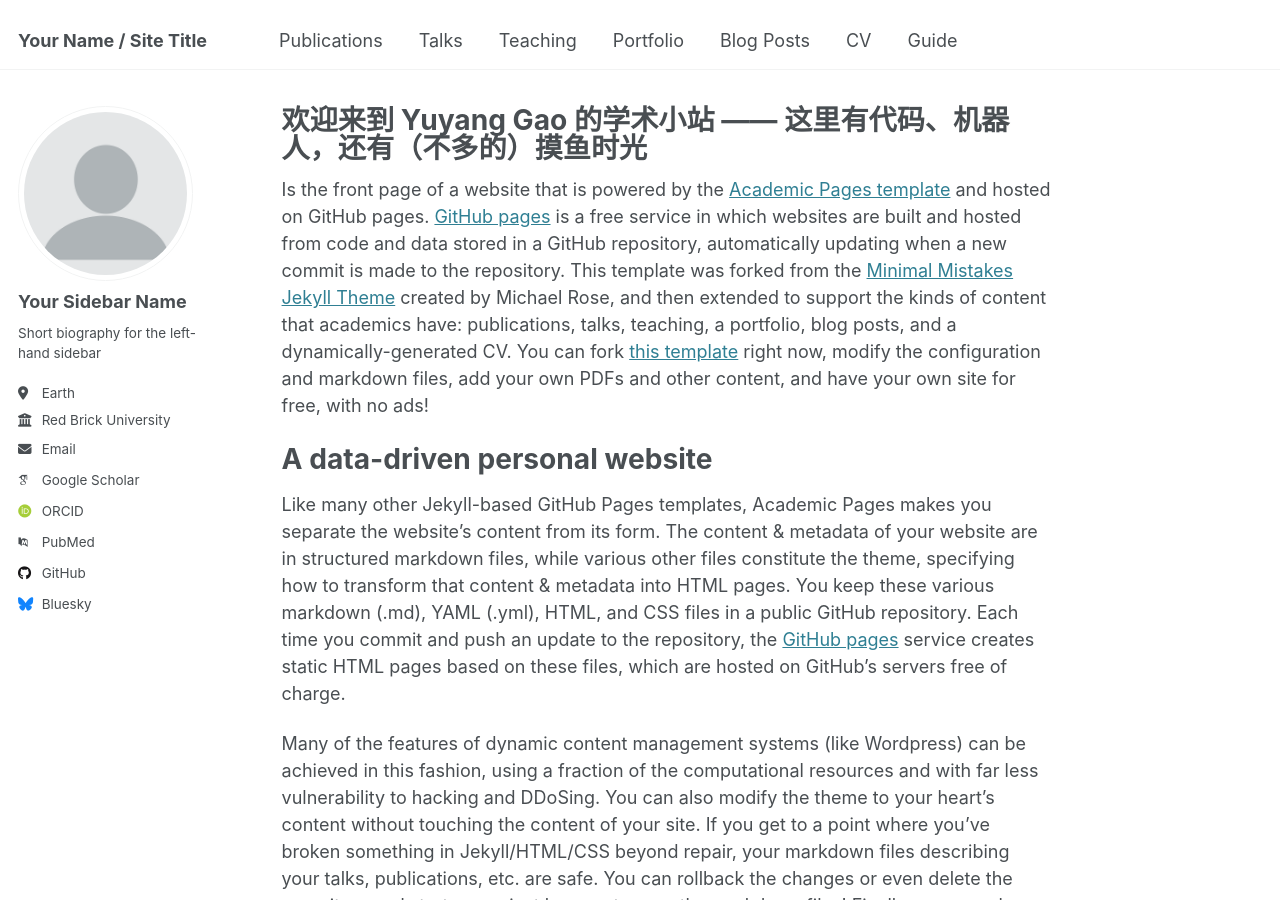
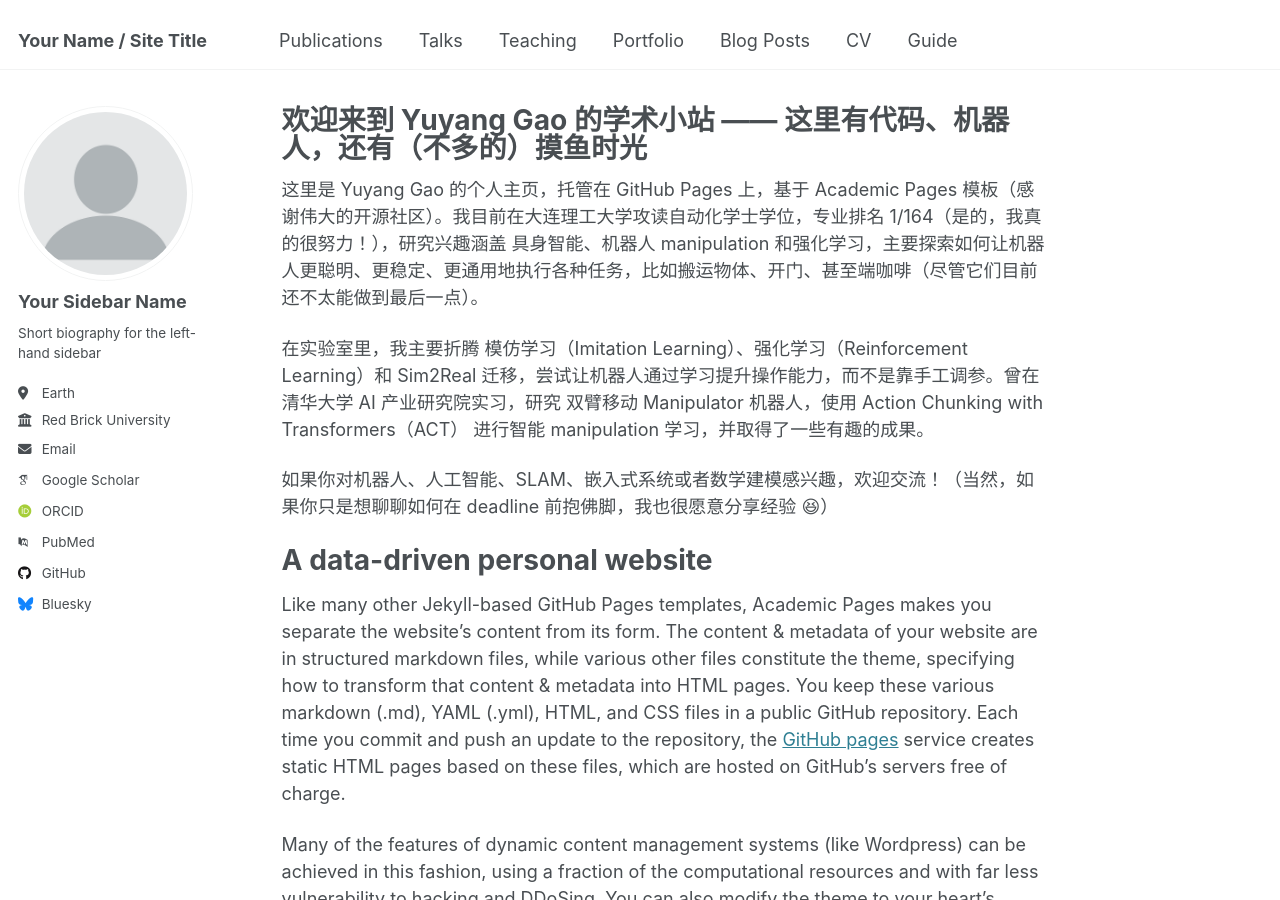
Before and after one commit to AndyGao6186/AndyGao6186.github.io, a Jekyll site: the page built from _pages/about.md, in a window 1280 px wide and 900 px high. Built offline with Jekyll 4.4.1, drawn with Linux system fonts in a browser that asks for light colours; some web fonts are replaced.

Commit message:
Update about.md

```diff
--- a/_pages/about.md
+++ b/_pages/about.md
@@ -7,7 +7,11 @@ redirect_from:
   - /about.html
 ---
 
-Is the front page of a website that is powered by the [Academic Pages template](https://github.com/academicpages/academicpages.github.io) and hosted on GitHub pages. [GitHub pages](https://pages.github.com) is a free service in which websites are built and hosted from code and data stored in a GitHub repository, automatically updating when a new commit is made to the repository. This template was forked from the [Minimal Mistakes Jekyll Theme](https://mmistakes.github.io/minimal-mistakes/) created by Michael Rose, and then extended to support the kinds of content that academics have: publications, talks, teaching, a portfolio, blog posts, and a dynamically-generated CV. You can fork [this template](https://github.com/academicpages/academicpages.github.io) right now, modify the configuration and markdown files, add your own PDFs and other content, and have your own site for free, with no ads!
+这里是 Yuyang Gao 的个人主页，托管在 GitHub Pages 上，基于 Academic Pages 模板（感谢伟大的开源社区）。我目前在大连理工大学攻读自动化学士学位，专业排名 1/164（是的，我真的很努力！），研究兴趣涵盖 具身智能、机器人 manipulation 和强化学习，主要探索如何让机器人更聪明、更稳定、更通用地执行各种任务，比如搬运物体、开门、甚至端咖啡（尽管它们目前还不太能做到最后一点）。
+
+在实验室里，我主要折腾 模仿学习（Imitation Learning）、强化学习（Reinforcement Learning）和 Sim2Real 迁移，尝试让机器人通过学习提升操作能力，而不是靠手工调参。曾在清华大学 AI 产业研究院实习，研究 双臂移动 Manipulator 机器人，使用 Action Chunking with Transformers（ACT） 进行智能 manipulation 学习，并取得了一些有趣的成果。
+
+如果你对机器人、人工智能、SLAM、嵌入式系统或者数学建模感兴趣，欢迎交流！（当然，如果你只是想聊聊如何在 deadline 前抱佛脚，我也很愿意分享经验 😆）
 
 A data-driven personal website
 ======
```
